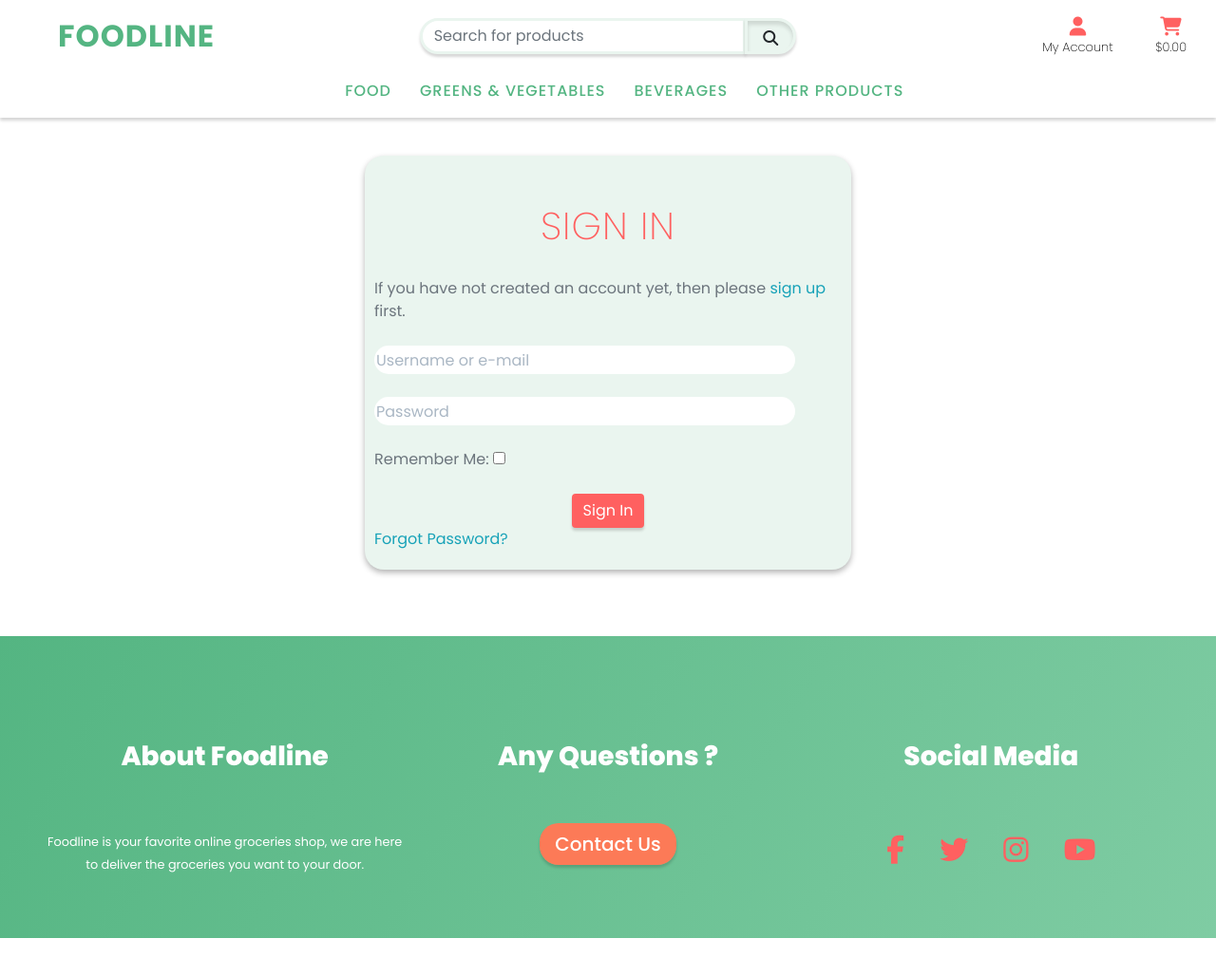
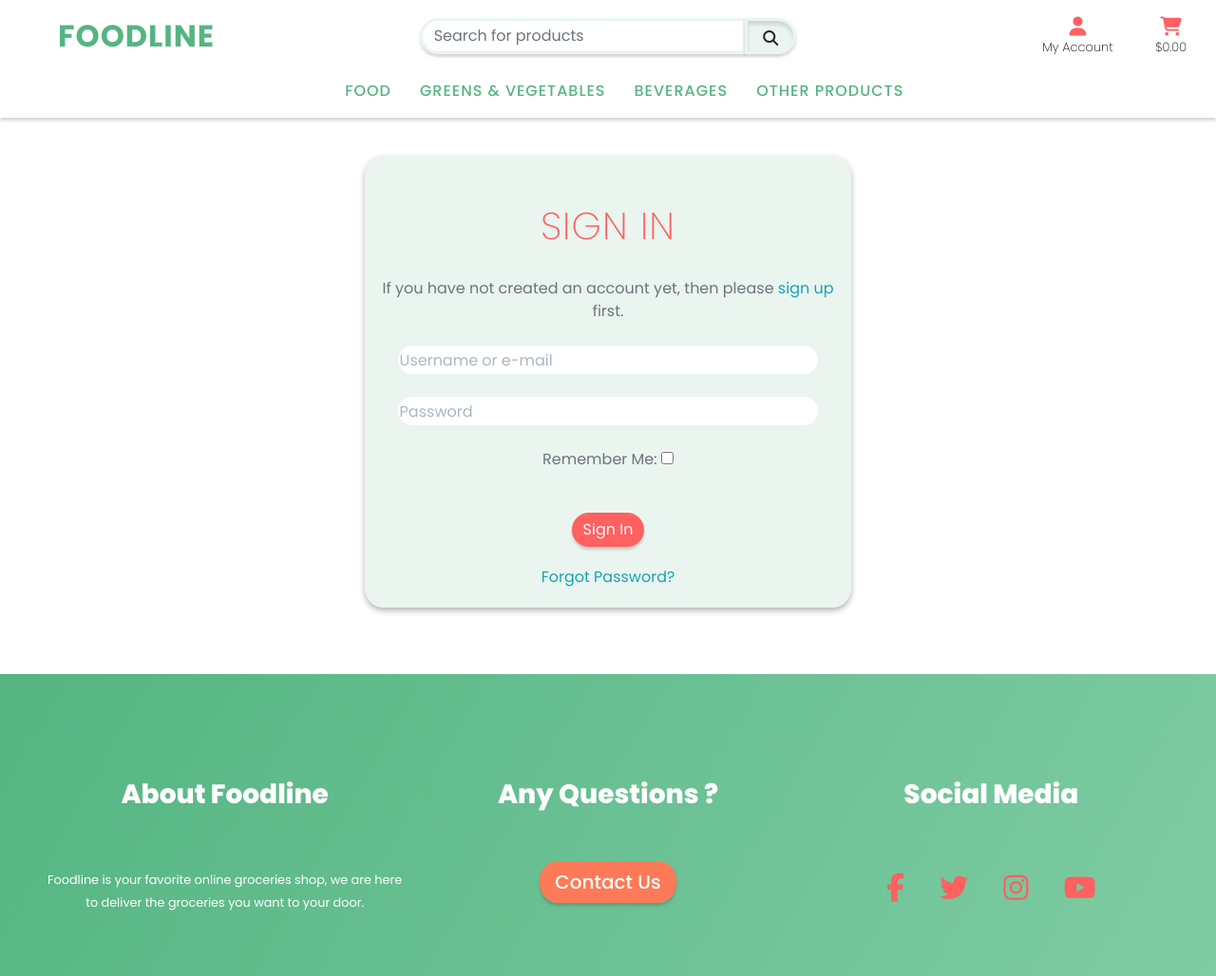
Before and after one commit to Code-Institute-Submissions/foodline, a Django app: page /accounts/login/ in a window 1280 px wide. Shown: the whole page at 95% size. Before the commit the page ends 988 px from the top, so only its background shows below. Run offline with Django 3.2, Linux system fonts and the light colour scheme; some libraries are stand-ins or nearby versions.

Commit message:
Minor style fixes for authentification buttons

```diff
--- a/static/css/base.css
+++ b/static/css/base.css
@@ -344,12 +344,18 @@ body {
     color: black;
 }
 
+.auth-btn {
+    border-radius: 20px;
+    margin: 20px 0px;
+}
 
 .auth-box {
     background-color: #EAF5EF;
-    box-shadow: 0 3px 6px rgb(0 0 0 / 0.30);
+    box-shadow: 0 3px 6px rgb(0 0 0 / 30%);
     padding: 20px 10px 20px 10px;
     border-radius: 20px;
+    min-height: 350px;
+    text-align: center;
 }
 
 .btn-div {
```
